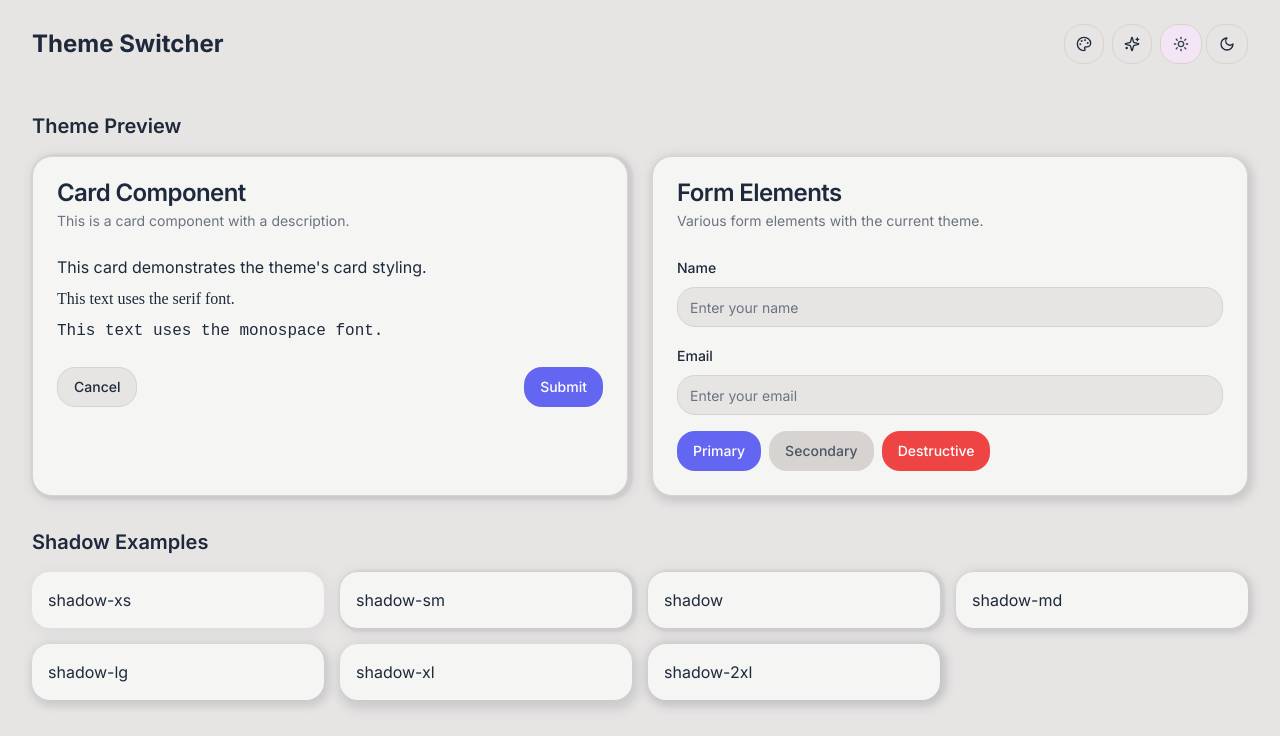
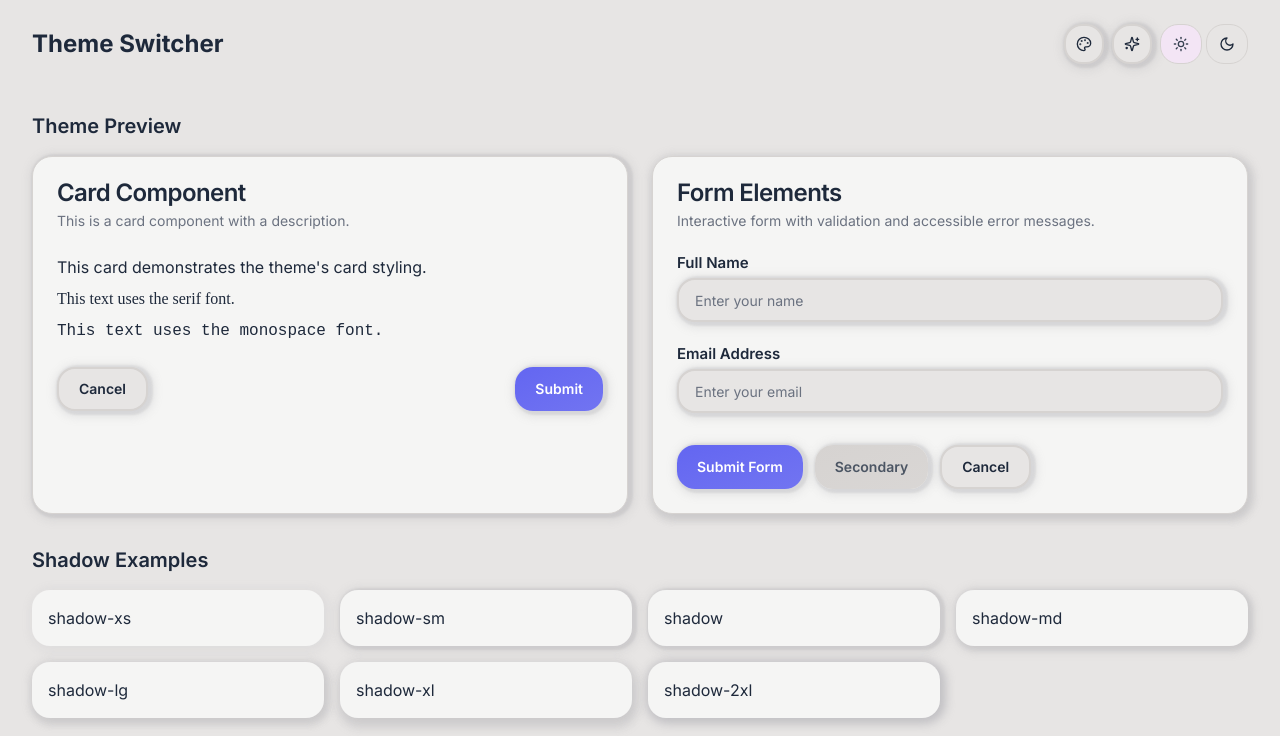
Before and after one commit to thedogwiththedataonit/next-theme-kit, a Next.js app: page / in a window 1280 px wide. Shown: the top 736 px of the page. Built offline with nearby package versions, Linux system fonts and the light colour scheme.

Commit message:
On the / page, improve the design of the form elem...

```diff
--- a/app/page.tsx
+++ b/app/page.tsx
@@ -1,11 +1,43 @@
+"use client"
+
 import { ThemeSwitcher } from "@/components/theme-switcher"
 import { Button } from "@/components/ui/button"
 import { Card, CardContent, CardDescription, CardFooter, CardHeader, CardTitle } from "@/components/ui/card"
 import { Input } from "@/components/ui/input"
 import { Label } from "@/components/ui/label"
 import { Tabs, TabsContent, TabsList, TabsTrigger } from "@/components/ui/tabs"
+import { useState } from "react"
 
 export default function Home() {
+  const [errors, setErrors] = useState<{ name?: string; email?: string }>({})
+  const [formValues, setFormValues] = useState({ name: "", email: "" })
+
+  const validateForm = () => {
+    const newErrors: { name?: string; email?: string } = {}
+
+    if (!formValues.name.trim()) {
+      newErrors.name = "Name is required"
+    } else if (formValues.name.length < 2) {
+      newErrors.name = "Name must be at least 2 characters"
+    }
+
+    if (!formValues.email.trim()) {
+      newErrors.email = "Email is required"
+    } else if (!/^[^\s@]+@[^\s@]+\.[^\s@]+$/.test(formValues.email)) {
+      newErrors.email = "Please enter a valid email address"
+    }
+
+    setErrors(newErrors)
+    return Object.keys(newErrors).length === 0
+  }
+
+  const handleSubmit = () => {
+    if (validateForm()) {
+      alert("Form submitted successfully!")
+      setFormValues({ name: "", email: "" })
+      setErrors({})
+    }
+  }
   return (
     <div className="min-h-screen bg-background text-foreground">
       <header className="container mx-auto py-6 flex justify-between items-center">
@@ -36,21 +68,58 @@ export default function Home() {
             <Card className="shadow-lg">
               <CardHeader>
                 <CardTitle>Form Elements</CardTitle>
-                <CardDescription>Various form elements with the current theme.</CardDescription>
+                <CardDescription>Interactive form with validation and accessible error messages.</CardDescription>
               </CardHeader>
-              <CardContent className="space-y-4">
+              <CardContent className="space-y-6">
                 <div className="space-y-2">
-                  <Label htmlFor="name">Name</Label>
-                  <Input id="name" placeholder="Enter your name" />
+                  <Label htmlFor="name">Full Name</Label>
+                  <Input
+                    id="name"
+                    placeholder="Enter your name"
+                    value={formValues.name}
+                    onChange={(e) => {
+                      setFormValues({ ...formValues, name: e.target.value })
+                      if (errors.name) setErrors({ ...errors, name: undefined })
+                    }}
+                    aria-invalid={!!errors.name}
+                    aria-describedby={errors.name ? "name-error" : undefined}
+                  />
+                  {errors.name && (
+                    <p id="name-error" className="text-sm font-medium text-destructive mt-1.5 flex items-center gap-1.5">
+                      <svg className="w-4 h-4" fill="currentColor" viewBox="0 0 20 20">
+                        <path fillRule="evenodd" d="M18 10a8 8 0 11-16 0 8 8 0 0116 0zm-7 4a1 1 0 11-2 0 1 1 0 012 0zm-1-9a1 1 0 00-1 1v4a1 1 0 102 0V6a1 1 0 00-1-1z" clipRule="evenodd" />
+                      </svg>
+                      {errors.name}
+                    </p>
+                  )}
                 </div>
                 <div className="space-y-2">
-                  <Label htmlFor="email">Email</Label>
-                  <Input id="email" type="email" placeholder="Enter your email" />
+                  <Label htmlFor="email">Email Address</Label>
+                  <Input
+                    id="email"
+                    type="email"
+                    placeholder="Enter your email"
+                    value={formValues.email}
+                    onChange={(e) => {
+                      setFormValues({ ...formValues, email: e.target.value })
+                      if (errors.email) setErrors({ ...errors, email: undefined })
+                    }}
+                    aria-invalid={!!errors.email}
+                    aria-describedby={errors.email ? "email-error" : undefined}
+                  />
+                  {errors.email && (
+                    <p id="email-error" className="text-sm font-medium text-destructive mt-1.5 flex items-center gap-1.5">
+                      <svg className="w-4 h-4" fill="currentColor" viewBox="0 0 20 20">
+                        <path fillRule="evenodd" d="M18 10a8 8 0 11-16 0 8 8 0 0116 0zm-7 4a1 1 0 11-2 0 1 1 0 012 0zm-1-9a1 1 0 00-1 1v4a1 1 0 102 0V6a1 1 0 00-1-1z" clipRule="evenodd" />
+                      </svg>
+                      {errors.email}
+                    </p>
+                  )}
                 </div>
-                <div className="flex gap-2">
-                  <Button variant="default">Primary</Button>
+                <div className="flex gap-3 pt-2">
+                  <Button variant="default" onClick={handleSubmit}>Submit Form</Button>
                   <Button variant="secondary">Secondary</Button>
-                  <Button variant="destructive">Destructive</Button>
+                  <Button variant="outline">Cancel</Button>
                 </div>
               </CardContent>
             </Card>
--- a/components/ui/button.tsx
+++ b/components/ui/button.tsx
@@ -5,24 +5,24 @@ import { cva, type VariantProps } from "class-variance-authority"
 import { cn } from "@/lib/utils"
 
 const buttonVariants = cva(
-  "inline-flex items-center justify-center gap-2 whitespace-nowrap rounded-md text-sm font-medium ring-offset-background transition-colors focus-visible:outline-none focus-visible:ring-2 focus-visible:ring-ring focus-visible:ring-offset-2 disabled:pointer-events-none disabled:opacity-50 [&_svg]:pointer-events-none [&_svg]:size-4 [&_svg]:shrink-0",
+  "inline-flex items-center justify-center gap-2 whitespace-nowrap rounded-md text-sm font-semibold ring-offset-background transition-all duration-200 focus-visible:outline-none focus-visible:ring-2 focus-visible:ring-ring focus-visible:ring-offset-2 disabled:pointer-events-none disabled:opacity-50 [&_svg]:pointer-events-none [&_svg]:size-4 [&_svg]:shrink-0 shadow-sm hover:shadow-md active:scale-[0.98]",
   {
     variants: {
       variant: {
-        default: "bg-primary text-primary-foreground hover:bg-primary/90",
+        default: "bg-gradient-to-br from-primary to-primary/90 text-primary-foreground hover:from-primary/95 hover:to-primary/85 hover:shadow-lg hover:-translate-y-0.5",
         destructive:
-          "bg-destructive text-destructive-foreground hover:bg-destructive/90",
+          "bg-gradient-to-br from-destructive to-destructive/90 text-destructive-foreground hover:from-destructive/95 hover:to-destructive/85 hover:shadow-lg hover:-translate-y-0.5",
         outline:
-          "border border-input bg-background hover:bg-accent hover:text-accent-foreground",
+          "border-2 border-input bg-background hover:bg-accent hover:text-accent-foreground hover:border-accent-foreground/20",
         secondary:
-          "bg-secondary text-secondary-foreground hover:bg-secondary/80",
-        ghost: "hover:bg-accent hover:text-accent-foreground",
-        link: "text-primary underline-offset-4 hover:underline",
+          "bg-gradient-to-br from-secondary to-secondary/90 text-secondary-foreground hover:from-secondary/95 hover:to-secondary/85 hover:shadow-lg hover:-translate-y-0.5",
+        ghost: "shadow-none hover:bg-accent hover:text-accent-foreground hover:shadow-sm",
+        link: "text-primary underline-offset-4 hover:underline shadow-none",
       },
       size: {
-        default: "h-10 px-4 py-2",
+        default: "h-11 px-5 py-2.5",
         sm: "h-9 rounded-md px-3",
-        lg: "h-11 rounded-md px-8",
+        lg: "h-12 rounded-md px-8",
         icon: "h-10 w-10",
       },
     },
--- a/components/ui/input.tsx
+++ b/components/ui/input.tsx
@@ -8,7 +8,7 @@ const Input = React.forwardRef<HTMLInputElement, React.ComponentProps<"input">>(
       <input
         type={type}
         className={cn(
-          "flex h-10 w-full rounded-md border border-input bg-background px-3 py-2 text-base ring-offset-background file:border-0 file:bg-transparent file:text-sm file:font-medium file:text-foreground placeholder:text-muted-foreground focus-visible:outline-none focus-visible:ring-2 focus-visible:ring-ring focus-visible:ring-offset-2 disabled:cursor-not-allowed disabled:opacity-50 md:text-sm",
+          "flex h-11 w-full rounded-md border-2 border-input bg-background px-4 py-2.5 text-base ring-offset-background shadow-sm file:border-0 file:bg-transparent file:text-sm file:font-medium file:text-foreground placeholder:text-muted-foreground transition-all duration-200 focus-visible:outline-none focus-visible:ring-2 focus-visible:ring-ring focus-visible:ring-offset-2 focus-visible:border-ring focus-visible:shadow-md disabled:cursor-not-allowed disabled:opacity-50 md:text-sm aria-[invalid=true]:border-destructive aria-[invalid=true]:ring-destructive",
           className
         )}
         ref={ref}
--- a/components/ui/label.tsx
+++ b/components/ui/label.tsx
@@ -7,7 +7,7 @@ import { cva, type VariantProps } from "class-variance-authority"
 import { cn } from "@/lib/utils"
 
 const labelVariants = cva(
-  "text-sm font-medium leading-none peer-disabled:cursor-not-allowed peer-disabled:opacity-70"
+  "text-[15px] font-semibold leading-none peer-disabled:cursor-not-allowed peer-disabled:opacity-70 mb-2 block text-foreground"
 )
 
 const Label = React.forwardRef<
```
